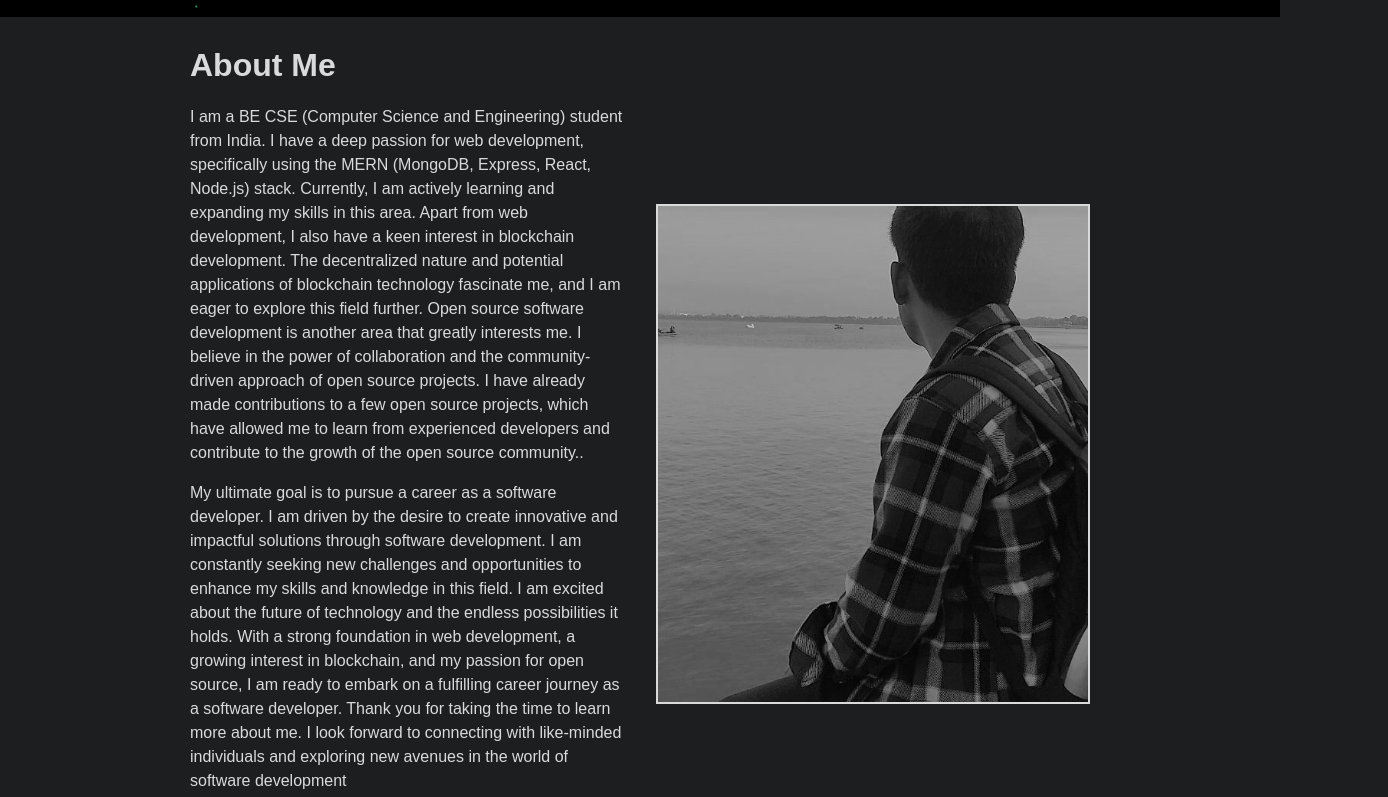
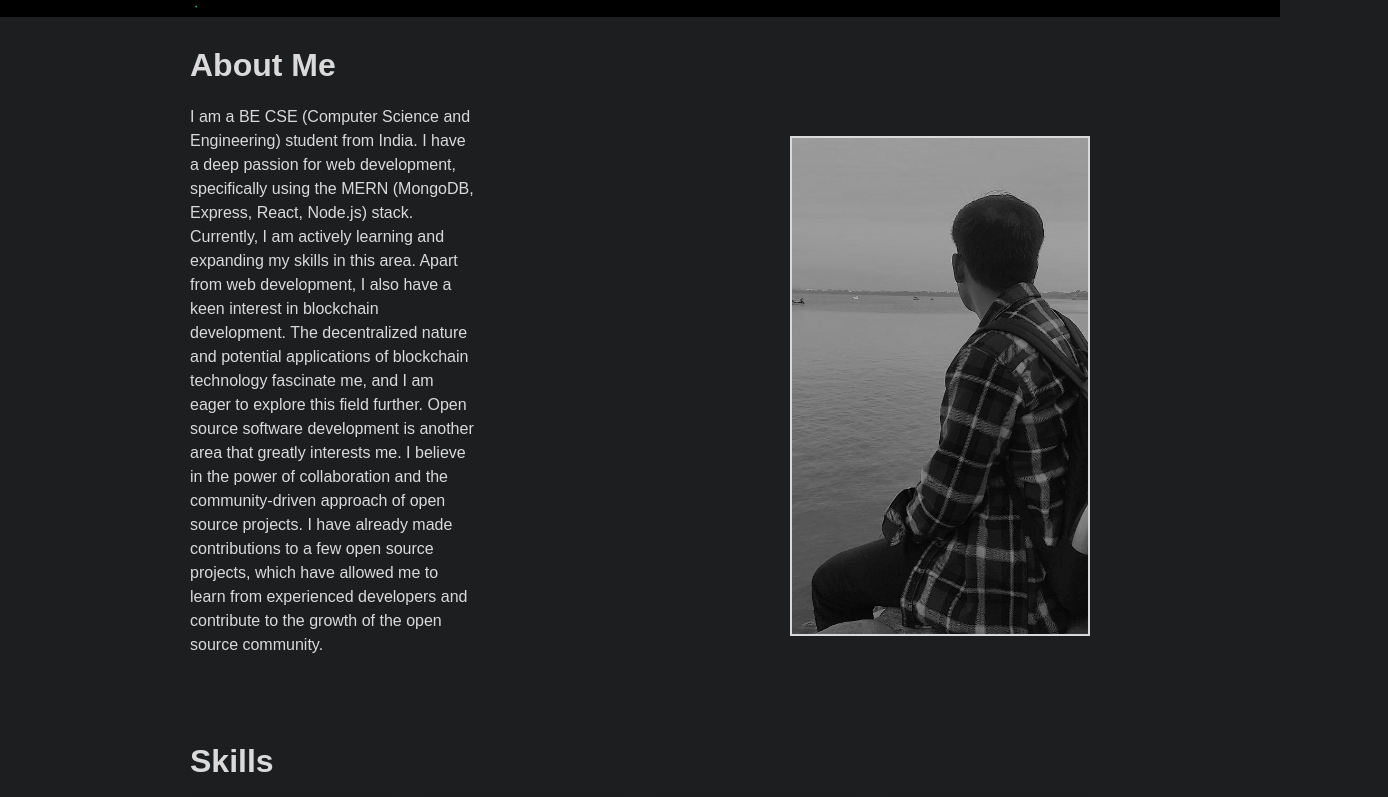
Before and after one commit to prince-panwar/Porfolio-website, a Next.js app: page / in a window 1280 px wide. Shown: the part 783-1580 px from the top of the page, 1388 px wide, since content can reach past the window. Built offline with nearby package versions, Linux system fonts and the light colour scheme.

Commit message:
animation

```diff
--- a/app/globals.css
+++ b/app/globals.css
@@ -226,6 +226,15 @@ hr {
     width: 100%;
   }
 }
+.flex-about {
+  display: flex;
+  align-items: center;
+}
+
+.about-img {
+  flex: 1;
+  min-width: 300px;
+}
 
 /* Skills */
 .skills-container {
--- a/component/AboutMe/AboutMe.jsx
+++ b/component/AboutMe/AboutMe.jsx
@@ -1,23 +1,28 @@
+"use client"
+import React from 'react';
 import Image from "next/image";
+import { Fade } from 'react-awesome-reveal';
 
 const About = () => {
   return (
     <div className="about-container">
       <h2>About Me</h2>
       <div className="flex-about">
+        <Fade direction="left">
           <div className="about-text">
             <p>
               I am a BE CSE (Computer Science and Engineering) student from India. I have a deep passion for web development, specifically using the MERN (MongoDB, Express, React, Node.js) stack. Currently, I am actively learning and expanding my skills in this area.
               Apart from web development, I also have a keen interest in blockchain development. The decentralized nature and potential applications of blockchain technology fascinate me, and I am eager to explore this field further.
-         Open source software development is another area that greatly interests me. I believe in the power of collaboration and the community-driven approach of open source projects. I have already made contributions to a few open source projects, which have allowed me to learn from experienced developers and contribute to the growth of the open source community..
+              Open source software development is another area that greatly interests me. I believe in the power of collaboration and the community-driven approach of open source projects. I have already made contributions to a few open source projects, which have allowed me to learn from experienced developers and contribute to the growth of the open source community.
             </p>
-          <p>My ultimate goal is to pursue a career as a software developer. I am driven by the desire to create innovative and impactful solutions through software development. I am constantly seeking new challenges and opportunities to enhance my skills and knowledge in this field.
-             I am excited about the future of technology and the endless possibilities it holds. With a strong foundation in web development, a growing interest in blockchain, and my passion for open source, I am ready to embark on a fulfilling career journey as a software developer.
-            Thank you for taking the time to learn more about me. I look forward to connecting with like-minded individuals and exploring new avenues in the world of software development</p>
+
           </div>
+        </Fade>
+        <Fade direction="right">
           <div className="about-img">
-          <Image src='/aboutMe.jpg' className="profile-img" width={300} height={500}/>
+            <Image src='/aboutMe.jpg' className="profile-img" width={300} height={500} />
          </div>
+        </Fade>
       </div>
     </div>
   )
--- a/component/Navbar/Navbar.jsx
+++ b/component/Navbar/Navbar.jsx
@@ -8,7 +8,7 @@ const Navbar = () => {
           Prince's Portfolio
         </Link>
       </div>
-      <a href="https://drive.google.com/file/d/1ccIcaMLfSqTYB83GCa3offEFnMbnnZj4/view?usp=sharing" className="cta-btn">Resume</a>
+      <a href="https://drive.google.com/file/d/1GKAo56mvn4yZoMCiifEWcwGxyHG1RASO/view?usp=sharing" className="cta-btn">Resume</a>
     </div>
   )
 }
--- a/component/Skills/Skills.jsx
+++ b/component/Skills/Skills.jsx
@@ -1,10 +1,14 @@
+"use client"
 import {FaJava,FaReact,FaNode ,FaJs, FaGithub} from "react-icons/fa";
 import{SiSolidity,SiFirebase,SiExpress ,SiMongodb} from "react-icons/si";
+import { Zoom } from "react-awesome-reveal";
 const Skills = () => {
     return (
+
       <div className="skills-container">
         <h2>Skills</h2>
         <div className="grid-skills">
+        <Zoom  cascade direction="left">
           <div className="skill-card Solidity">
           <SiSolidity/>
             <p>Solidity</p>
@@ -45,8 +49,10 @@ const Skills = () => {
         <SiExpress/>
             <p>Express</p>
           </div>
+          </Zoom>
         </div>
       </div>
+
     )
   }
 
--- a/package.json
+++ b/package.json
@@ -9,8 +9,10 @@
     "lint": "next lint"
   },
   "dependencies": {
+    "@emotion/react": "^11.11.1",
     "next": "13.4.3",
     "react": "18.2.0",
+    "react-awesome-reveal": "^4.2.5",
     "react-dom": "18.2.0",
     "react-icons": "^4.8.0",
     "react-tsparticles": "^2.10.1",
```
Also changed, not shown: 1 other file (tests, documents, lock files or other folders). Lines whose indentation alone changed are shown as unchanged.
